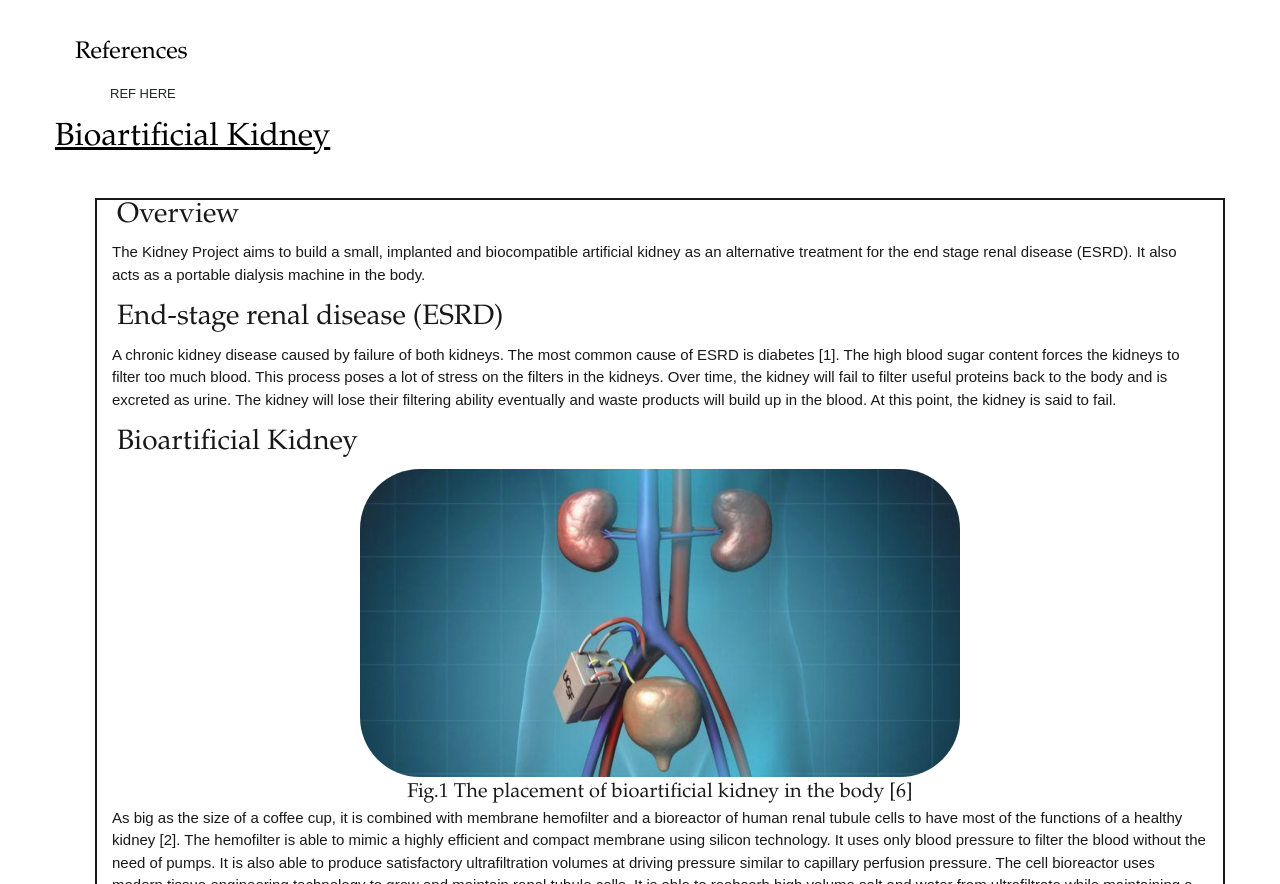
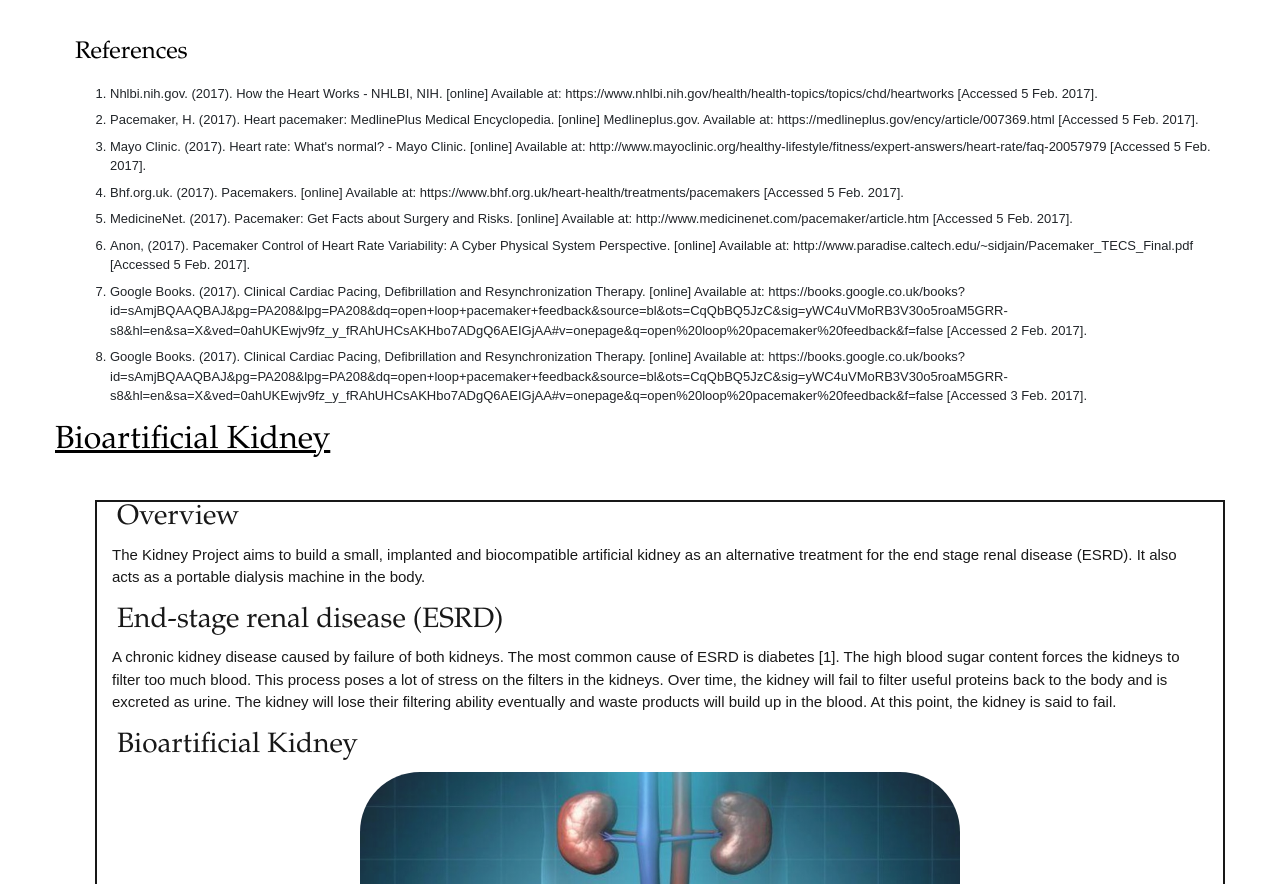
Before and after one commit to LinhHNG/ACS2214, a plain HTML site: page Devices.html in a window 1280 px wide. Shown: the part 5749-6633 px from the top of the page. Drawn offline with nearby package versions, Linux system fonts and the light colour scheme.

Commit message:
Steven's pacemaker references added

```diff
--- a/Devices.html
+++ b/Devices.html
@@ -161,7 +161,25 @@ body {
  	 <div class=" References">
 		<h4> References </h4>
 		<p>
-			<ol> REF HERE </ol>
+			<ol>
+
+				<li> Nhlbi.nih.gov. (2017). How the Heart Works - NHLBI, NIH. [online] Available at: https://www.nhlbi.nih.gov/health/health-topics/topics/chd/heartworks [Accessed 5 Feb. 2017].</li>
+				<li>Pacemaker, H. (2017). Heart pacemaker: MedlinePlus Medical Encyclopedia. [online] Medlineplus.gov. Available at: https://medlineplus.gov/ency/article/007369.html [Accessed 5 Feb. 2017].</li>
+				<li>Mayo Clinic. (2017). Heart rate: What's normal? - Mayo Clinic. [online] Available at: http://www.mayoclinic.org/healthy-lifestyle/fitness/expert-answers/heart-rate/faq-20057979 [Accessed 5 Feb. 2017].</li>
+				<li>Bhf.org.uk. (2017). Pacemakers. [online] Available at: https://www.bhf.org.uk/heart-health/treatments/pacemakers [Accessed 5 Feb. 2017].</li>
+				<li>  MedicineNet. (2017). Pacemaker: Get Facts about Surgery and Risks. [online] Available at: http://www.medicinenet.com/pacemaker/article.htm [Accessed 5 Feb. 2017].</li>
+				<li>  Anon, (2017). Pacemaker Control of Heart Rate Variability: A Cyber Physical System Perspective. [online] Available at: http://www.paradise.caltech.edu/~sidjain/Pacemaker_TECS_Final.pdf [Accessed 5 Feb. 2017].</li>
+				<li>Google Books. (2017). Clinical Cardiac Pacing, Defibrillation and Resynchronization Therapy. [online] Available at: https://books.google.co.uk/books?id=sAmjBQAAQBAJ&pg=PA208&lpg=PA208&dq=open+loop+pacemaker+feedback&source=bl&ots=CqQbBQ5JzC&sig=yWC4uVMoRB3V30o5roaM5GRR-s8&hl=en&sa=X&ved=0ahUKEwjv9fz_y_fRAhUHCsAKHbo7ADgQ6AEIGjAA#v=onepage&q=open%20loop%20pacemaker%20feedback&f=false [Accessed 2 Feb. 2017].</li>
+				<li> Google Books. (2017). Clinical Cardiac Pacing, Defibrillation and Resynchronization Therapy. [online] Available at: https://books.google.co.uk/books?id=sAmjBQAAQBAJ&pg=PA208&lpg=PA208&dq=open+loop+pacemaker+feedback&source=bl&ots=CqQbBQ5JzC&sig=yWC4uVMoRB3V30o5roaM5GRR-s8&hl=en&sa=X&ved=0ahUKEwjv9fz_y_fRAhUHCsAKHbo7ADgQ6AEIGjAA#v=onepage&q=open%20loop%20pacemaker%20feedback&f=false [Accessed 3 Feb. 2017].</li>
+
+
+
+
+
+
+
+
+			</ol>
 
 		</p>
 		</div>
```
